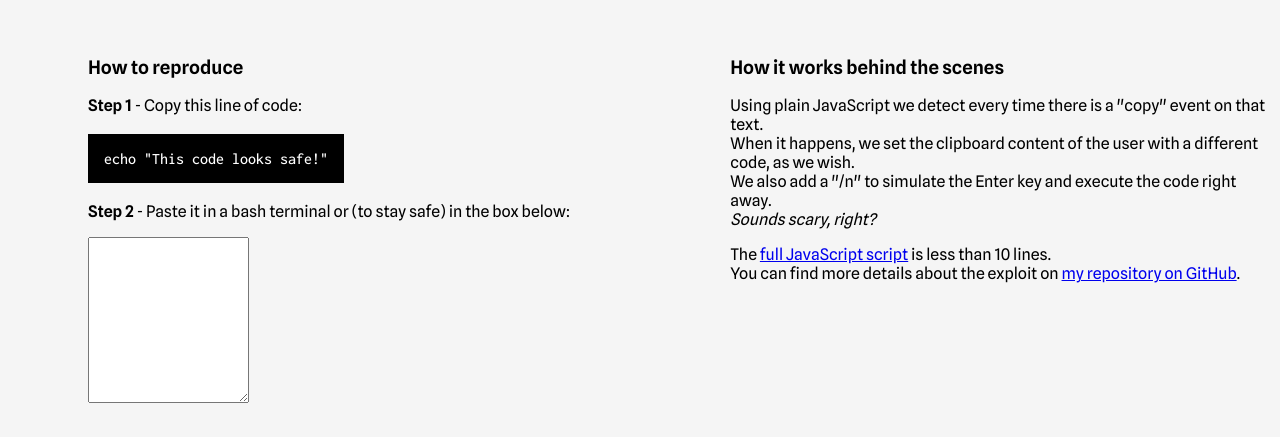
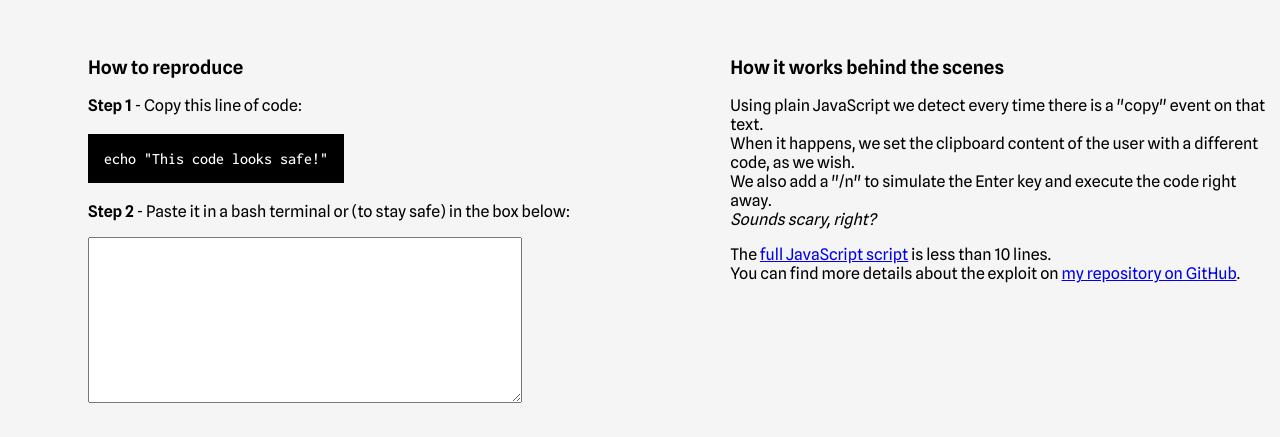
Before and after one commit to marco97pa/copy-paste-hack-js, a plain HTML site: page index.html in a window 1280 px wide. Shown: the part 69-506 px from the top of the page. Drawn offline with Linux system fonts and the light colour scheme.

Commit message:
Improved textarea design

```diff
--- a/index.html
+++ b/index.html
@@ -14,7 +14,7 @@
             <p><b>Step 1</b> - Copy this line of code:</p><br>
             <div id="copyme">echo "This code looks safe!"</div><br><br>
             <p><b>Step 2</b> - Paste it in a bash terminal or (to stay safe) in the box below:</p>
-            <textarea rows="10"></textarea>
+            <textarea rows="10" cols="60"></textarea>
         </div>
         <div class="right">
             <h3>How it works behind the scenes</h3>
```
